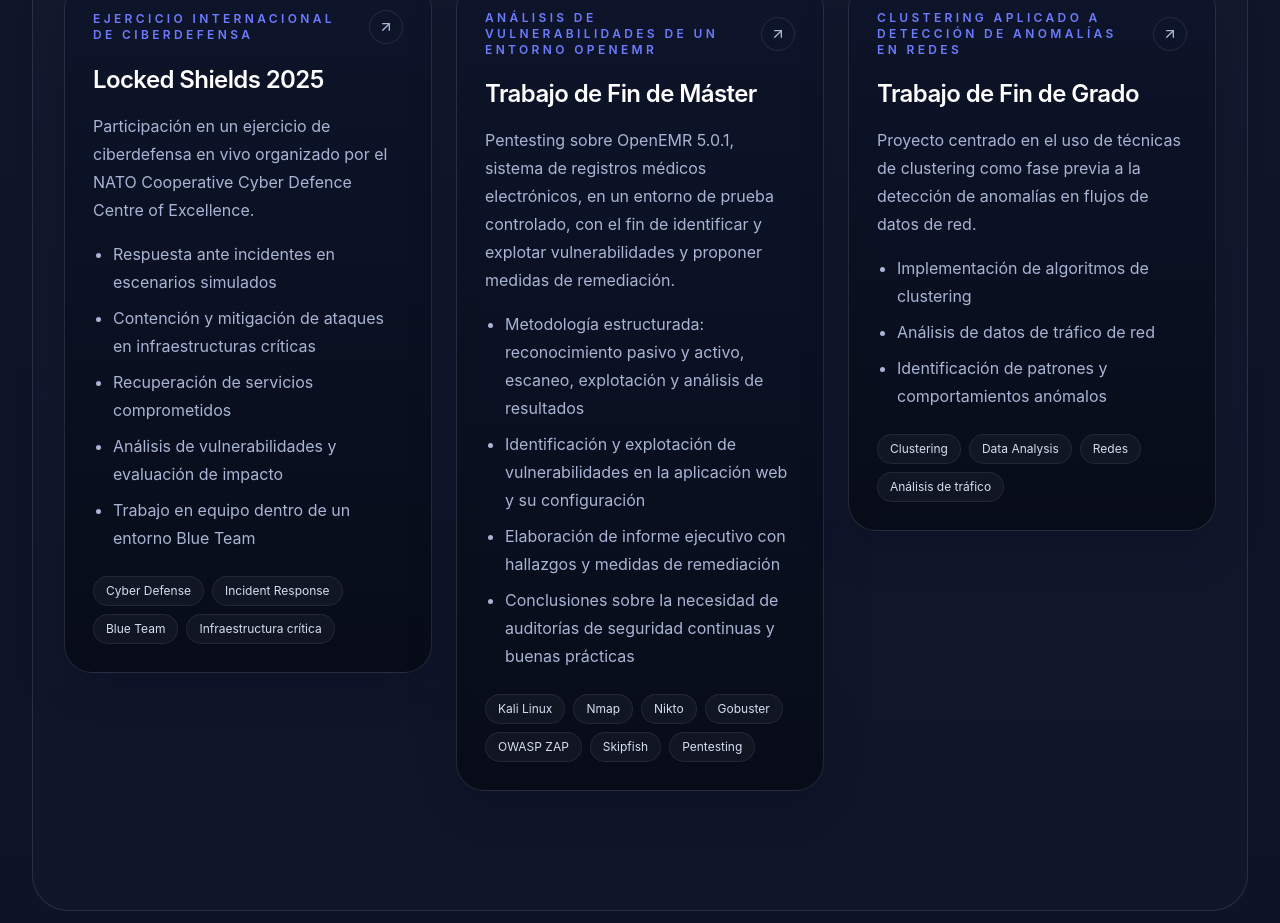
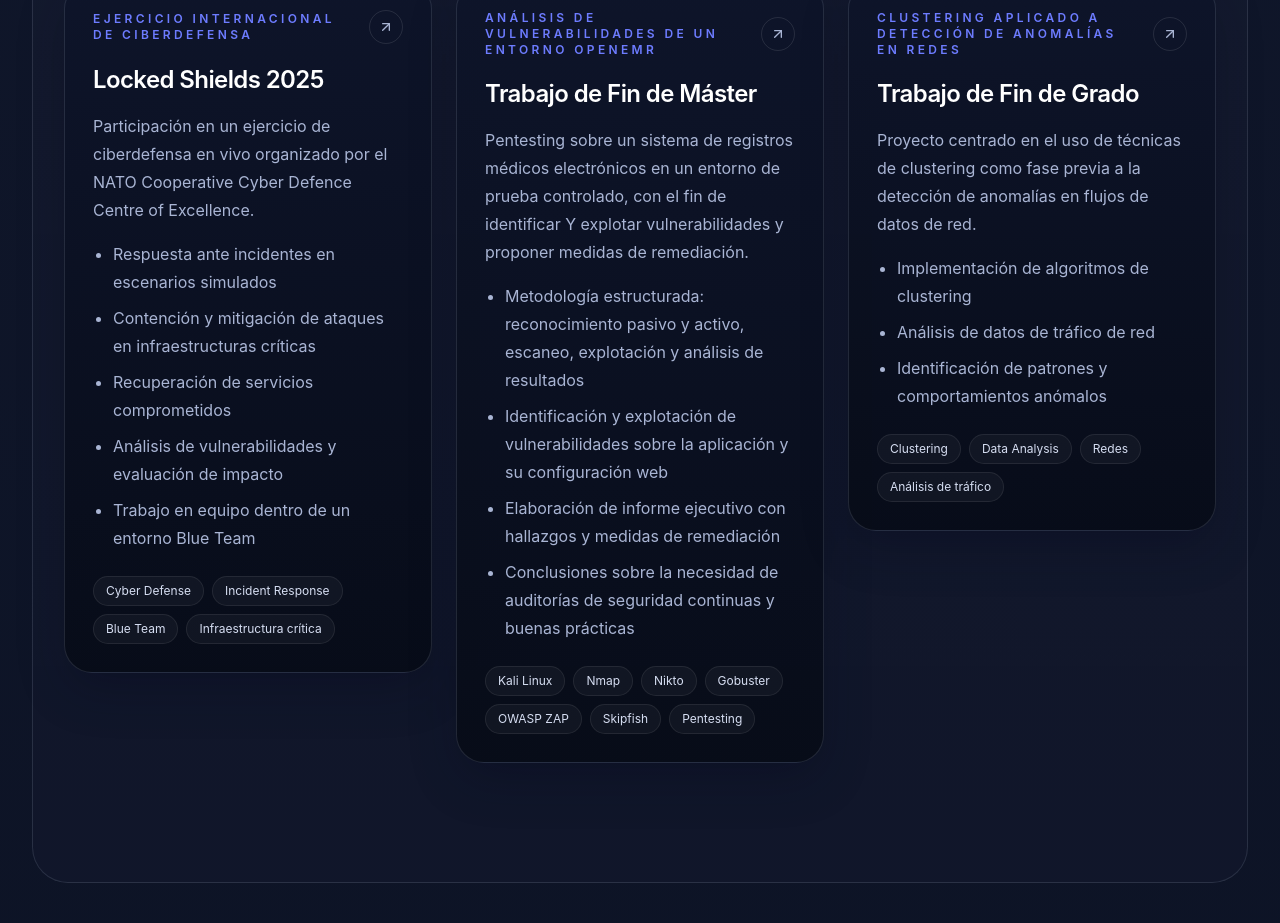
Before and after one commit to LuisPradaConde/Portfolio, a Next.js app: page /Portfolio/es/ in a window 1280 px wide. Shown: the part 3920-4843 px from the top of the page. Built offline with nearby package versions, Linux system fonts and the light colour scheme.

Commit message:
fix: improve Spanish and English descriptions in profile data

```diff
--- a/src/data/profile.ts
+++ b/src/data/profile.ts
@@ -272,16 +272,16 @@ export const profile = {
         en: 'Vulnerability analysis of an OpenEMR environment'
       },
       summary: {
-        es: 'Pentesting sobre OpenEMR 5.0.1, sistema de registros médicos electrónicos, en un entorno de prueba controlado, con el fin de identificar y explotar vulnerabilidades y proponer medidas de remediación.',
-        en: 'Penetration testing on OpenEMR 5.0.1, an electronic medical records system, in a controlled test environment, to identify and exploit vulnerabilities and propose remediation measures.'
+        es: 'Pentesting sobre un sistema de registros médicos electrónicos en un entorno de prueba controlado, con el fin de identificar Y explotar vulnerabilidades y proponer medidas de remediación.',
+        en: 'Penetration testing on an electronic medical records system in a controlled test environment, to identify and exploit vulnerabilities and propose remediation measures.'
       },
       details: [{
           es: 'Metodología estructurada: reconocimiento pasivo y activo, escaneo, explotación y análisis de resultados',
           en: 'Structured methodology: passive and active reconnaissance, scanning, exploitation and results analysis'
         },
         {
-          es: 'Identificación y explotación de vulnerabilidades en la aplicación web y su configuración',
-          en: 'Identification and exploitation of vulnerabilities in the web application and its configuration'
+          es: 'Identificación y explotación de vulnerabilidades sobre la aplicación y su configuración web',
+          en: 'Identification and exploitation of vulnerabilities over the web application and its configuration'
         },
         {
           es: 'Elaboración de informe ejecutivo con hallazgos y medidas de remediación',
```
